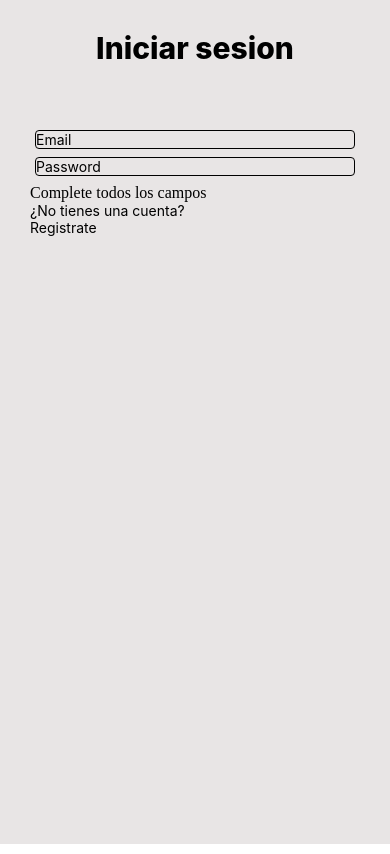
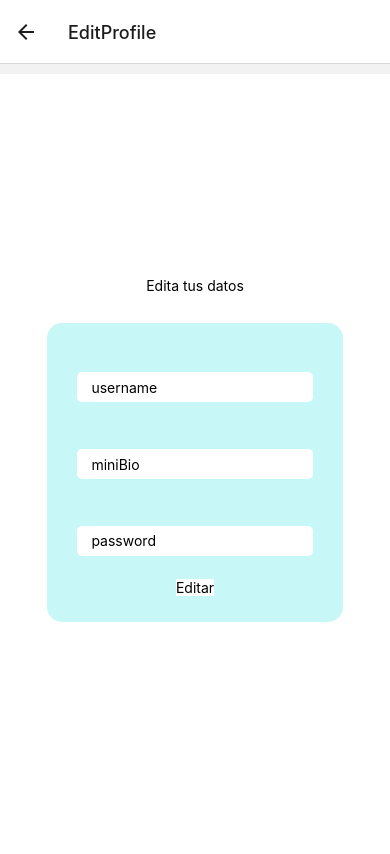
Before and after one commit to candedichiara/Proyecto-React-Native, a React Native app: screen /EditProfile in a window 390 px wide. Built offline with nearby package versions, Linux system fonts and the light colour scheme; no server answers.

Commit message:
editar perfil y solucion de errores juntos

```diff
--- a/src/components/Post/Post.js
+++ b/src/components/Post/Post.js
@@ -69,18 +69,18 @@
                     source={{ uri: this.props.data.foto }}
                     resizeMode='cover'
                 />
-                <TouchableOpacity onPress={()=> this.props.navigation.navigate('otroPerfil', { email: this.props.data.owner }) }>
+                <TouchableOpacity onPress={()=> this.props.navigation.navigate('OtroPerfil', { email: this.props.data.owner }) }>
                     <Text style={styles.user}> {this.props.data.owner} </Text>
                 </TouchableOpacity>
 
                 <View>
                     <Text style={styles.texto}>Descripcion:</Text>
-                    <Text>{this.props.data.description}</Text>
+                    <Text style={styles.texto2}>{this.props.data.description}</Text>
                 </View>
 
                 <View>
 
-                    <Text>{this.state.cantidadLikes}</Text>
+                    <Text style={styles.texto2}>{this.state.cantidadLikes}</Text>
                     {
                         this.state.likeado ?
                             <TouchableOpacity style={styles.like} onPress={() => this.deslikear()}>
@@ -99,7 +99,7 @@
                 <View>
 
                     <TouchableOpacity onPress={() => this.props.navigation.navigate('Comments', { id: this.props.id })}>
-                        <Text>Agregar comentario</Text>
+                        <Text style={styles.texto}>Agregar comentario</Text>
                     </TouchableOpacity>
 
                 </View>
@@ -107,7 +107,7 @@
                     this.props.data.owner == auth.currentUser.email ?
 
                         <TouchableOpacity style={styles.boton} onPress={() => this.deletePost()} >
-                            <Text>Borrar </Text>
+                            <Text style={styles.texto}>Borrar </Text>
                         </TouchableOpacity> :
                         <Text></Text>
                 }
@@ -130,14 +130,24 @@
         marginLeft: '16%',
         marginRight: '16%',
         alignItems: 'center',
-        backgroundColor: 'rgb(232,229,229)',
+        backgroundColor: '#1f2124',
+        border: '2px solid #ddd',
+        borderRadius: 4,
 
     },
     texto: {
         fontWeight: 550,
         marginTop: 0,
         fontSize:18,
-        color:'black',
+        color:'white',
+        marginLeft:'0'
+
+    },
+    texto2: {
+       textAlign:'center',
+        marginTop: 0,
+        fontSize:18,
+        color:'white',
         marginLeft:'0'
 
     },
@@ -147,10 +157,11 @@
         border: '2px solid #ddd',
         borderRadius: 4,
         padding: 5,
-        alignItems: 'center'
+        alignItems: 'center',
+        marginTop:'6%'
     },
     user:{
-        color:'black',
+        color:'white',
         fontSize:20,
         //marginRight:'40%',
         //width:"100%",
--- a/src/navigation/MainNavigation.js
+++ b/src/navigation/MainNavigation.js
@@ -5,8 +5,8 @@
 import Register from '../screens/Register/Register'
 import TabNavigation from './TabNavigation'
 import Comments from '../screens/Comments/Comments'
-import otroPerfil from '../screens/OtroPerfil/OtroPerfil'
-import editProfile from '../screens/editProfile/editProfile'
+import OtroPerfil from '../screens/OtroPerfil/OtroPerfil'
+import EditProfile from '../screens/editProfile/editProfile'
 
 
 
@@ -51,15 +51,15 @@
                     />
 
                     <Stack.Screen
-                        name='otroPerfil'
-                        component={otroPerfil}
+                        name='OtroPerfil'
+                        component={OtroPerfil}
                         options={{
                         }}
                     />
 
                     <Stack.Screen
-                        name='editProfile'
-                        component={editProfile}
+                        name='EditProfile'
+                        component={EditProfile}
                         options={{
                         }}
                     />
--- a/src/screens/Home/Home.js
+++ b/src/screens/Home/Home.js
@@ -44,7 +44,7 @@
 const styles = StyleSheet.create({
     container:{
         flex:1,
-        backgroundColor: 'rgba(238,239,236)',
+        backgroundColor: '#1f2124',
     }
 })
 
--- a/src/screens/OtroPerfil/OtroPerfil.js
+++ b/src/screens/OtroPerfil/OtroPerfil.js
@@ -3,7 +3,7 @@
 import {db} from '../../firebase/config'
 import Post from '../../components/Post/Post'
 
-class otroPerfil extends Component {
+class OtroPerfil extends Component {
     constructor(props) {
         super(props)
         this.state = {
@@ -78,4 +78,4 @@
     }
 }
 
-export default otroPerfil;
+export default OtroPerfil;
--- a/src/screens/Profile/Profile.js
+++ b/src/screens/Profile/Profile.js
@@ -48,7 +48,7 @@
                 console.log(user);
                 this.setState({
                     user: user
-                })
+                }, () => console.log(this.state.user))
             }
         )
     }
@@ -105,7 +105,7 @@
                 <Text>Log out</Text>
                 </TouchableOpacity>
 
-                <TouchableOpacity style={styles.boton} onPress={() => this.props.navigation.navigate('editProfile',)}>
+                <TouchableOpacity style={styles.boton} onPress={() => this.props.navigation.navigate('EditProfile', {id:this.state.user.id})}>
                     <Text>Editar perfil</Text>
                 </TouchableOpacity>
 
@@ -128,7 +128,7 @@
         flex: 2
     },
     container: {
-        backgroundColor: 'rgb(232,229,229)',
+        backgroundColor: '#1f2124',
         flex: 2,
         alignItems: 'left',
         marginLeft: 5
--- a/src/screens/Register/Register.js
+++ b/src/screens/Register/Register.js
@@ -25,6 +25,7 @@
                     owner: auth.currentUser.email,
                     userName: this.state.userName,
                     bio: this.state.bio,
+                    photo: this.state.photo
 
                 }).then(() => this.props.navigation.navigate('Login'))
             })
--- a/src/screens/Search/Search.js
+++ b/src/screens/Search/Search.js
@@ -38,9 +38,15 @@
         console.log(this.state.users);
         console.log(this.state.result);
 
-        //preguntar si es upper case o lower case
+      let arrayFiltrado = this.state.users.filter(user => {
+        if ( user.data.userName.toLowerCase().includes(text.toLowerCase)){
+            return user
+        }
+
+}
+      )
         this.setState({
-            result: this.state.users.filter(users => users.data.userName.toLowerCase().includes(text.toLowerCase)),
+            result: arrayFiltrado,
             search: true
 
         })
--- a/src/screens/editProfile/editProfile.js
+++ b/src/screens/editProfile/editProfile.js
@@ -1,12 +1,12 @@
 import React, { Component } from 'react';
-import { db } from '../../firebase/config'
+import { db, auth} from '../../firebase/config'
 import { View, Text, TextInput, TouchableOpacity, StyleSheet } from 'react-native';
 
-class editProfile extends Component {
-    constructor(props) {
-        super(props)
+class EditProfile extends Component {
+    constructor() {
+        super()
         this.state = {
-            email: '',
+            password: '',
             userName: '',
             miniBio: '',
         }
@@ -14,16 +14,21 @@
 
 
     editarPerfil() {
+
         db.collection('users')
-            .doc(this.state.id)
+            .doc(this.props.route.params.id)
             .update({
-                email: this.state.email,
                 userName: this.state.userName,
                 miniBio: this.state.miniBio,
             })
             .then(() => {
                 this.props.navigation.navigate('Profile');
             })
+
+        auth.currentUser.updatePassword(
+            this.state.password
+        ).then ( () => {})
+        .catch (error => console.log(error))
 
     }
 
@@ -33,13 +38,7 @@
             <View style={styles.container}>
                 <Text>Edita tus datos</Text>
                 <View style={styles.box}>
-                    <TextInput
-                        placeholder='email'
-                        keyboardType='email-address'
-                        onChangeText={text => this.setState({ email: text })}
-                        value={this.state.email}
-                        style={styles.input}
-                    />
+
 
                     <TextInput
                         placeholder='username'
@@ -55,6 +54,16 @@
                         value={this.state.miniBio}
                         style={styles.input}
                     />
+
+                    <TextInput
+                        placeholder='password'
+                        keyboardType='default'
+                        secureTextEntry={true}
+                        onChangeText={text => this.setState({ password: text })}
+                        value={this.state.password}
+                        style={styles.input}
+                    />
+
 
                     <TouchableOpacity onPress={() => this.editarPerfil()}>
                         <Text style={styles.button}>Editar</Text>
@@ -103,4 +112,4 @@
     }
 })
 
-export default editProfile;
+export default EditProfile;
```
